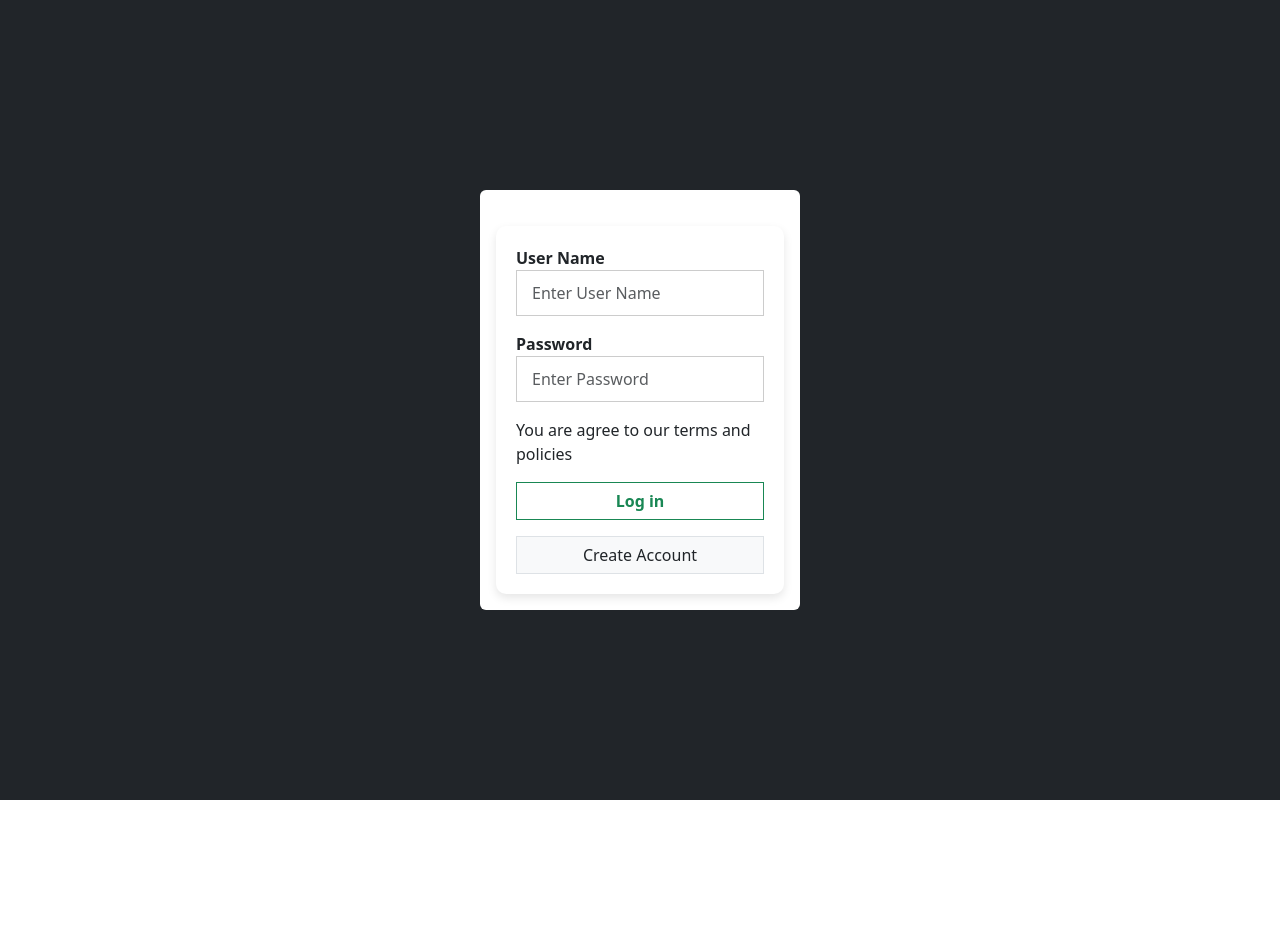
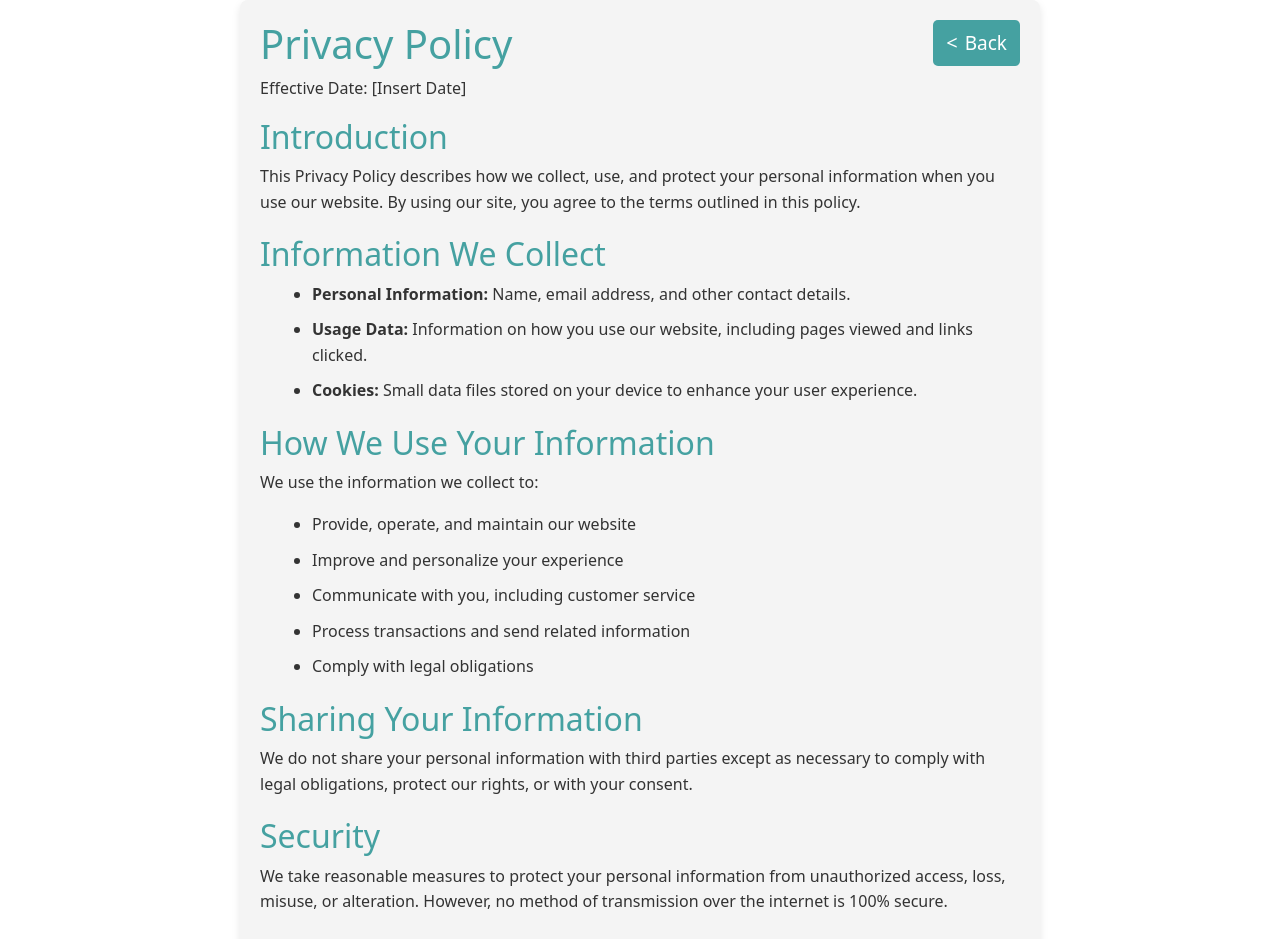
Before and after one commit to Vasoyasharan/InventoryManagementFrontEnd, a React (Create React App) app: page /privacy-policy in a window 1280 px wide. Before the commit this address led to /login. Shown: the top 939 px of the page. Before the commit the page ends 800 px from the top, so only its background shows below. Built offline with nearby package versions, Linux system fonts and the light colour scheme.

Commit message:
Added TAC and PP pages

```diff
--- a/src/App.js
+++ b/src/App.js
@@ -1,14 +1,17 @@
-import React from "react"
-import { BrowserRouter, Routes, Route, Navigate } from "react-router-dom"
-import Login from "./pages/Authentication/Login"
-import Signup from "./pages/Authentication/Signup"
-import { ProtectedRoute, AuthProtected } from "./Routes/route"
-import { PageRoutes } from "./Routes"
-import { ToastContainer, toast } from 'react-toastify';
+import React from "react";
+import { BrowserRouter, Routes, Route, Navigate } from "react-router-dom";
+import Login from "./pages/Authentication/Login";
+import Signup from "./pages/Authentication/Signup";
+import { ProtectedRoute, AuthProtected } from "./Routes/route";
+import { PageRoutes } from "./Routes";
+import TermsConditions from "./pages/TermsConditions/TermsConditions";
+import PrivacyPolicy from "./pages/PrivacyPolicy/PrivacyPolicy";
+import { ToastContainer } from 'react-toastify';
 import 'react-toastify/dist/ReactToastify.css';
 
 function App() {
-  const isAuthenticated = localStorage.getItem("token")
+  const isAuthenticated = localStorage.getItem("token");
+
   return (
     <React.Fragment>
       <div className="App">
@@ -21,10 +24,16 @@ function App() {
             <Route exact path="/login" element={<AuthProtected element={Login} />} />
             <Route exact path="/signup" element={<AuthProtected element={Signup} />} />
 
+            {/* Terms and Conditions Route */}
+            <Route path="/terms-conditions" element={<TermsConditions />} />
+
+            {/* Privacy Policy  */}
+            <Route path="/privacy-policy" element={<PrivacyPolicy />} />
+
             {/* Page Module Protected */}
             {PageRoutes.map((route, id) => (
               <React.Fragment key={id}>
-                <Route path={route.path} element={<ProtectedRoute name={route.name} element={route.element} />} exact></Route>
+                <Route path={route.path} element={<ProtectedRoute name={route.name} element={route.element} />} exact />
               </React.Fragment>
             ))}
           </Routes>
@@ -32,7 +41,7 @@ function App() {
         <ToastContainer />
       </div>
     </React.Fragment>
-  )
+  );
 }
 
-export default App
+export default App;
--- a/src/Routes/route.js
+++ b/src/Routes/route.js
@@ -17,6 +17,7 @@ const AuthProtected = (props) => {
     </>
   )
 }
+
 const ProtectedRoute = (props) => {
   const Cmp = props.element
   const navigate = useNavigate()
--- a/src/component/Header.js
+++ b/src/component/Header.js
@@ -30,6 +30,10 @@ const Header = (props) => {
         }
     };
 
+    const goToTerms = () => {
+        navigate("/terms-conditions");
+    };
+
     return (
         <React.Fragment>
             <header className="navbar sticky-top flex-md-nowrap shadow">
@@ -41,14 +45,15 @@ const Header = (props) => {
                 </div>
 
                 <div className="navbar-actions ms-auto d-flex align-items-center">
-                    <button type="button" className="btn btn-sm btn-outline-secondary">
+                    <button type="button" className="btn btn-sm btn-outline-secondary" onClick={goToTerms}>
                         <FontAwesomeIcon icon={faFileContract} className="me-1" />
                         Terms & Conditions
                     </button>
-                    <button type="button" className="btn btn-sm btn-outline-secondary">
+                    <button type="button" className="btn btn-sm btn-outline-secondary" onClick={() => navigate("/privacy-policy")}>
                         <FontAwesomeIcon icon={faShieldAlt} className="me-1" />
                         Privacy Policy
                     </button>
+
                     <div className="logout-btn" onClick={handleLogout}>
                         LogOut
                         <FontAwesomeIcon icon={faRightFromBracket} size="2x" className="mx-2" />
--- /dev/null
+++ b/src/pages/PrivacyPolicy/PrivacyPolicy.css
@@ -0,0 +1,62 @@
+.privacy-policy-container {
+    max-width: 800px;
+    margin: 0 auto;
+    padding: 20px;
+    background-color: #f4f4f4;
+    border-radius: 8px;
+    box-shadow: 0 4px 8px rgba(0, 0, 0, 0.1);
+    position: relative;
+}
+
+.privacy-policy-container h1,
+.privacy-policy-container h2 {
+    color: #45a1a1;
+}
+
+.privacy-policy-container p,
+.privacy-policy-container ul {
+    color: #333;
+    line-height: 1.6;
+}
+
+.privacy-policy-container ul {
+    list-style-type: disc;
+    margin-left: 20px;
+}
+
+.privacy-policy-container li {
+    margin-bottom: 10px;
+}
+
+.privacy-policy-container section {
+    margin-bottom: 20px;
+}
+
+.back-button {
+    background-color: #45a1a1;
+    color: white;
+    border: none;
+    border-radius: 5px;
+    padding: 8px 13px;
+    cursor: pointer;
+    font-size: 19px;
+    position: absolute;
+    top: 20px;
+    right: 20px;
+    display: flex;
+    align-items: center;
+}
+
+.back-button:hover {
+    background-color: #368686;
+}
+
+.back-button:focus {
+    outline: none;
+}
+
+.back-button::before {
+    content: "<";
+    margin-right: 7px;
+    font-size: 20px;
+}
--- /dev/null
+++ b/src/pages/PrivacyPolicy/PrivacyPolicy.js
@@ -0,0 +1,85 @@
+import React from "react";
+import { useNavigate } from "react-router-dom";
+import "../PrivacyPolicy/PrivacyPolicy.css";
+
+
+const PrivacyPolicy = () => {
+    const navigate = useNavigate();
+
+    return (
+        <div className="privacy-policy-container">
+            <button className="back-button" onClick={() => navigate(-1)}>
+                Back
+            </button>
+            <h1>Privacy Policy</h1>
+            <p>Effective Date: [Insert Date]</p>
+
+            <section>
+                <h2>Introduction</h2>
+                <p>
+                    This Privacy Policy describes how we collect, use, and protect your personal information when you use our website. By using our site, you agree to the terms outlined in this policy.
+                </p>
+            </section>
+
+            <section>
+                <h2>Information We Collect</h2>
+                <ul>
+                    <li><strong>Personal Information:</strong> Name, email address, and other contact details.</li>
+                    <li><strong>Usage Data:</strong> Information on how you use our website, including pages viewed and links clicked.</li>
+                    <li><strong>Cookies:</strong> Small data files stored on your device to enhance your user experience.</li>
+                </ul>
+            </section>
+
+            <section>
+                <h2>How We Use Your Information</h2>
+                <p>
+                    We use the information we collect to:
+                </p>
+                <ul>
+                    <li>Provide, operate, and maintain our website</li>
+                    <li>Improve and personalize your experience</li>
+                    <li>Communicate with you, including customer service</li>
+                    <li>Process transactions and send related information</li>
+                    <li>Comply with legal obligations</li>
+                </ul>
+            </section>
+
+            <section>
+                <h2>Sharing Your Information</h2>
+                <p>
+                    We do not share your personal information with third parties except as necessary to comply with legal obligations, protect our rights, or with your consent.
+                </p>
+            </section>
+
+            <section>
+                <h2>Security</h2>
+                <p>
+                    We take reasonable measures to protect your personal information from unauthorized access, loss, misuse, or alteration. However, no method of transmission over the internet is 100% secure.
+                </p>
+            </section>
+
+            <section>
+                <h2>Your Rights</h2>
+                <p>
+                    You have the right to access, update, or delete your personal information. If you wish to exercise any of these rights, please contact us at [Insert Contact Email].
+                </p>
+            </section>
+
+            <section>
+                <h2>Changes to This Policy</h2>
+                <p>
+                    We may update this Privacy Policy from time to time. Any changes will be posted on this page, and the effective date will be updated accordingly.
+                </p>
+            </section>
+
+            <section>
+                <h2>Contact Us</h2>
+                <p>
+                    If you have any questions or concerns about this Privacy Policy, please contact us at [Insert Contact Email].
+                </p>
+            </section>
+        </div>
+    );
+};
+
+export default PrivacyPolicy;
--- /dev/null
+++ b/src/pages/TermsConditions/TermsConditions.css
@@ -0,0 +1,61 @@
+.terms-conditions-container {
+    max-width: 800px;
+    margin: 0 auto;
+    padding: 20px;
+    background-color: #f4f4f4;
+    border-radius: 8px;
+    box-shadow: 0 4px 8px rgba(0, 0, 0, 0.1);
+    position: relative;
+}
+
+.terms-conditions-container h1,
+.terms-conditions-container h2 {
+    color: #45a1a1;
+}
+
+.terms-conditions-container p {
+    color: #333;
+    line-height: 1.6;
+}
+
+.terms-conditions-container ul {
+    list-style-type: disc;
+    margin-left: 20px;
+}
+
+.terms-conditions-container li {
+    margin-bottom: 10px;
+}
+
+.terms-conditions-container section {
+    margin-bottom: 20px;
+}
+
+.back-button {
+    background-color: #45a1a1;
+    color: white;
+    border: none;
+    border-radius: 5px;
+    padding: 8px 13px;
+    cursor: pointer;
+    font-size: 19px;
+    position: absolute;
+    top: 20px;
+    right: 20px;
+    display: flex;
+    align-items: center;
+}
+
+.back-button:hover {
+    background-color: #368686;
+}
+
+.back-button:focus {
+    outline: none;
+}
+
+.back-button::before {
+    content: "<";
+    margin-right: 7px;
+    font-size: 20px;
+}
--- /dev/null
+++ b/src/pages/TermsConditions/TermsConditions.js
@@ -0,0 +1,64 @@
+import React from "react";
+import { useNavigate } from "react-router-dom";
+import "../TermsConditions/TermsConditions.css";
+
+const TermsConditions = () => {
+    const navigate = useNavigate();
+
+    return (
+        <div className="terms-conditions-container">
+            <button className="back-button" onClick={() => navigate(-1)}>
+                 Back
+            </button>
+            <h1>Terms and Conditions</h1>
+            <p>Welcome to our application. Please read these terms and conditions carefully before using our service. By accessing or using our service, you agree to comply with and be bound by these terms.</p>
+
+            <section>
+                <h2>1. Acceptance of Terms</h2>
+                <p>By accessing or using our service, you agree to be bound by these terms and conditions and our Privacy Policy. If you do not agree with any part of these terms, you must not use our service.</p>
+            </section>
+
+            <section>
+                <h2>2. Changes to Terms</h2>
+                <p>We may revise these terms from time to time. Any changes will be effective immediately upon posting the revised terms on our website. Your continued use of the service after such changes constitutes your acceptance of the new terms.</p>
+            </section>
+
+            <section>
+                <h2>3. User Responsibilities</h2>
+                <p>Users are responsible for maintaining the confidentiality of their account and password. You agree to notify us immediately of any unauthorized use of your account. We are not liable for any loss or damage arising from your failure to protect your account information.</p>
+            </section>
+
+            <section>
+                <h2>4. Prohibited Activities</h2>
+                <p>You agree not to engage in any of the following prohibited activities:</p>
+                <ul>
+                    <li>Using the service for any unlawful purpose or in violation of any applicable laws or regulations.</li>
+                    <li>Interfering with or disrupting the integrity or performance of the service.</li>
+                    <li>Attempting to gain unauthorized access to the service or its related systems or networks.</li>
+                </ul>
+            </section>
+
+            <section>
+                <h2>5. Intellectual Property</h2>
+                <p>All content, trademarks, and other intellectual property rights related to the service are owned by us or our licensors. You are granted a limited, non-exclusive, non-transferable license to use the service for personal, non-commercial purposes.</p>
+            </section>
+
+            <section>
+                <h2>6. Limitation of Liability</h2>
+                <p>To the maximum extent permitted by law, we are not liable for any indirect, incidental, special, or consequential damages arising from or related to your use of the service. Our total liability for any claims related to the service is limited to the amount you paid for access to the service.</p>
+            </section>
+
+            <section>
+                <h2>7. Governing Law</h2>
+                <p>These terms and conditions are governed by and construed in accordance with the laws of [Your Country/State]. Any disputes arising out of or related to these terms shall be subject to the exclusive jurisdiction of the courts located in [Your Location].</p>
+            </section>
+
+            <section>
+                <h2>8. Contact Us</h2>
+                <p>If you have any questions or concerns about these terms and conditions, please contact us at [Insert Contact Email].</p>
+            </section>
+        </div>
+    );
+};
+
+export default TermsConditions;
```
